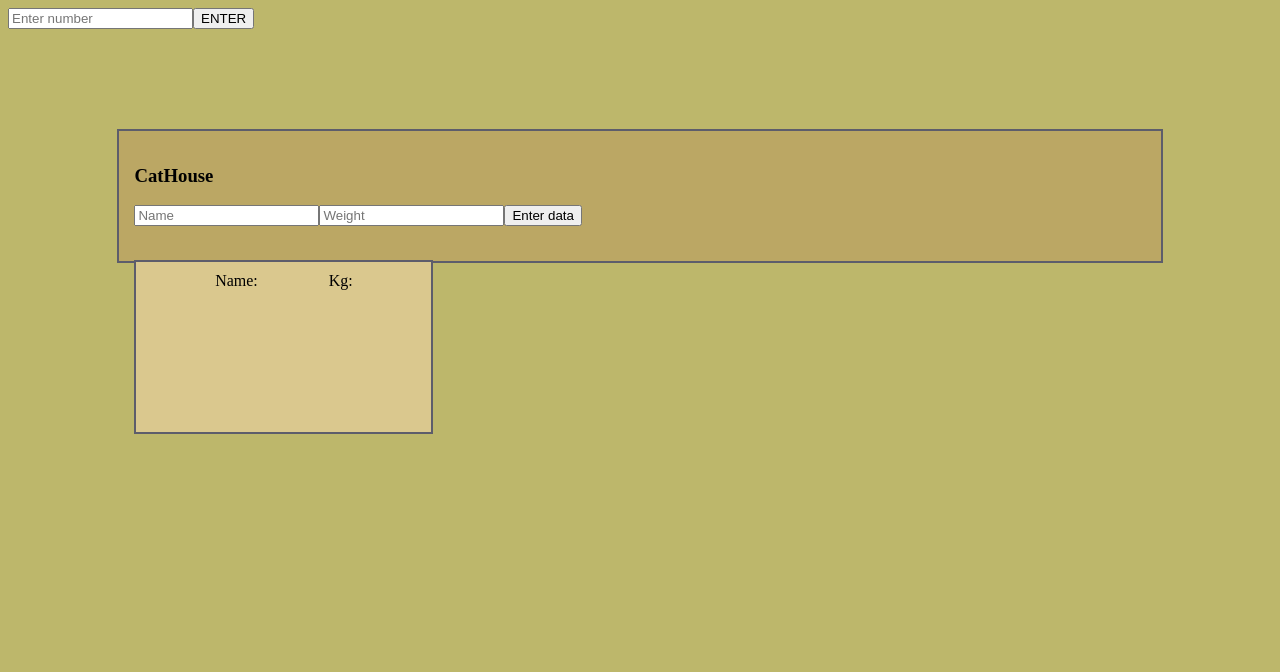
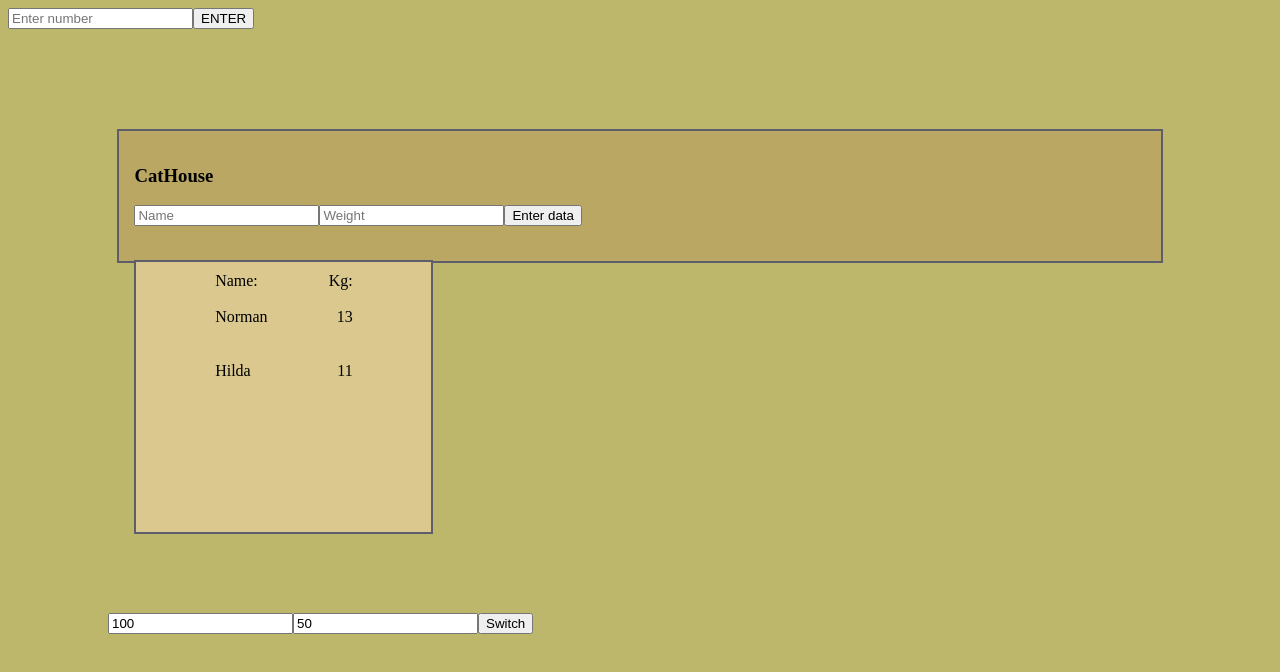
Before and after one commit to ArminasStrolys/react-deimante-v6-forms, a React (Create React App) app: page / in a window 1280 px wide. Shown: the top 672 px of the page. Built offline with nearby package versions, Linux system fonts and the light colour scheme.

Commit message:
Stuck on forms

```diff
--- a/src/components/app/App.js
+++ b/src/components/app/App.js
@@ -1,12 +1,14 @@
 import './app.css'
 import First from '../first/First';
 import Second from '../second/Second';
+import Third from '../third/Third';
 
 function App() {
   return (
     <div className="App">
 <First />
 <Second />
+<Third />
     </div>
   );
 }
--- a/src/components/first/Cubes.jsx
+++ b/src/components/first/Cubes.jsx
@@ -1,9 +1,5 @@
 import React from 'react';
 import './cubes.css'
-
-// function rndNum(min, max) {
-//     return Math.floor(Math.random() * (max - min + 1) + min);
-//   }
 
 const Cubes = (props) => {
     return (
--- a/src/components/second/Lister.jsx
+++ b/src/components/second/Lister.jsx
@@ -2,9 +2,11 @@ import React from "react";
 
 const Lister = (props) => {
   return (
-    <div><br />
+    <div>
+      <br />
+      <br />
       <span>{props.name}</span>
-      <span style={{float:'right'}}>{props.weight}</span>
+      <span style={{ float: "right" }}>{props.weight}</span>
     </div>
   );
 };
--- a/src/components/second/Second.jsx
+++ b/src/components/second/Second.jsx
@@ -3,31 +3,55 @@ import "./second.css";
 import Lister from "./Lister";
 
 const Second = () => {
+  const [cat, setCat] = useState()
+  const [catData, setCatData] = useState([
+    {
+      catName: "Norman",
+      catWeight: 13,
+    },
+    {
+      catName: "Hilda",
+      catWeight: 11,
+    },
+  ]);
 
-  const [catData, setCatData] = useState({
-    catName: '',
-    catWeight: ''
-  })
+  const submitHandler = (e) => {
+    e.preventDefault();
+    console.log(catData);
+  };
 
-const submitHandler = (e) => {
-  e.preventDefault()
-  console.log(catData)
-}
-
+  const handleChange = (e, data) => {
+    const copyCatData = { ...catData };
+    copyCatData[data] = e.target.value;
+    setCatData(copyCatData);
+  };
 
   return (
     <div className="catDiv">
       <h3>CatHouse</h3>
       <form onSubmit={submitHandler}>
-        <input type="text" placeholder="Name" onChange={(e)=>setCatData({catName: e.target.value})} />
-        <input type="text" placeholder="Weight" onChange={(e)=>setCatData({catWeight: e.target.value})} />
+        <input
+          type="text"
+          placeholder="Name"
+          onChange={(e) => handleChange(e, "catName")}
+        />
+        {console.log(catData)}
+        <input
+          type="text"
+          placeholder="Weight"
+          onChange={(e) => handleChange(e, "catWeight")}
+        />
         <button type="submit">Enter data</button>
       </form>
       <div className="catData">
         <div className="cats">
           <span style={{ float: "left" }}>Name:</span>
           <span style={{ float: "right" }}>Kg:</span>
-          <Lister />
+
+          {catData.length > 0 &&
+            catData.map((cat, i) => (
+              <Lister key={i} name={cat.catName} weight={cat.catWeight} />
+            ))}
         </div>
       </div>
     </div>
--- a/src/components/second/second.css
+++ b/src/components/second/second.css
@@ -11,7 +11,7 @@
     background-color: rgb(218, 200, 142);
     border: 2px rgb(93, 93, 107) solid;
     width: 275px;
-    height: 150px;
+    height: 250px;
     margin-top: 34px;
     padding: 10px;
 }
--- /dev/null
+++ b/src/components/third/Third.jsx
@@ -0,0 +1,26 @@
+import React, { useState } from 'react';
+import './third.css'
+
+const Third = () => {
+
+const [num1, setNum1] = useState(100)
+const [num2, setNum2] = useState(50)
+
+const submitHandler = (e) => {
+    e.preventDefault()
+    setNum2((prev) => num1 / 2)
+    setNum1((prev) => num1 * 2)
+}
+
+    return (
+        <div className='third'>
+            <form onSubmit={submitHandler}>
+                <input type="number" placeholder='Number' value={num1} onChange={()=>setNum1()} />
+                <input type="number" placeholder='Number' value={num2} onChange={()=>setNum2()} />
+                <button type='submit'>Switch</button>
+            </form>
+        </div>
+    );
+}
+
+export default Third;
--- /dev/null
+++ b/src/components/third/third.css
@@ -0,0 +1,4 @@
+.third{
+    margin-top: 350px;
+    margin-left: 100px;
+}
```
